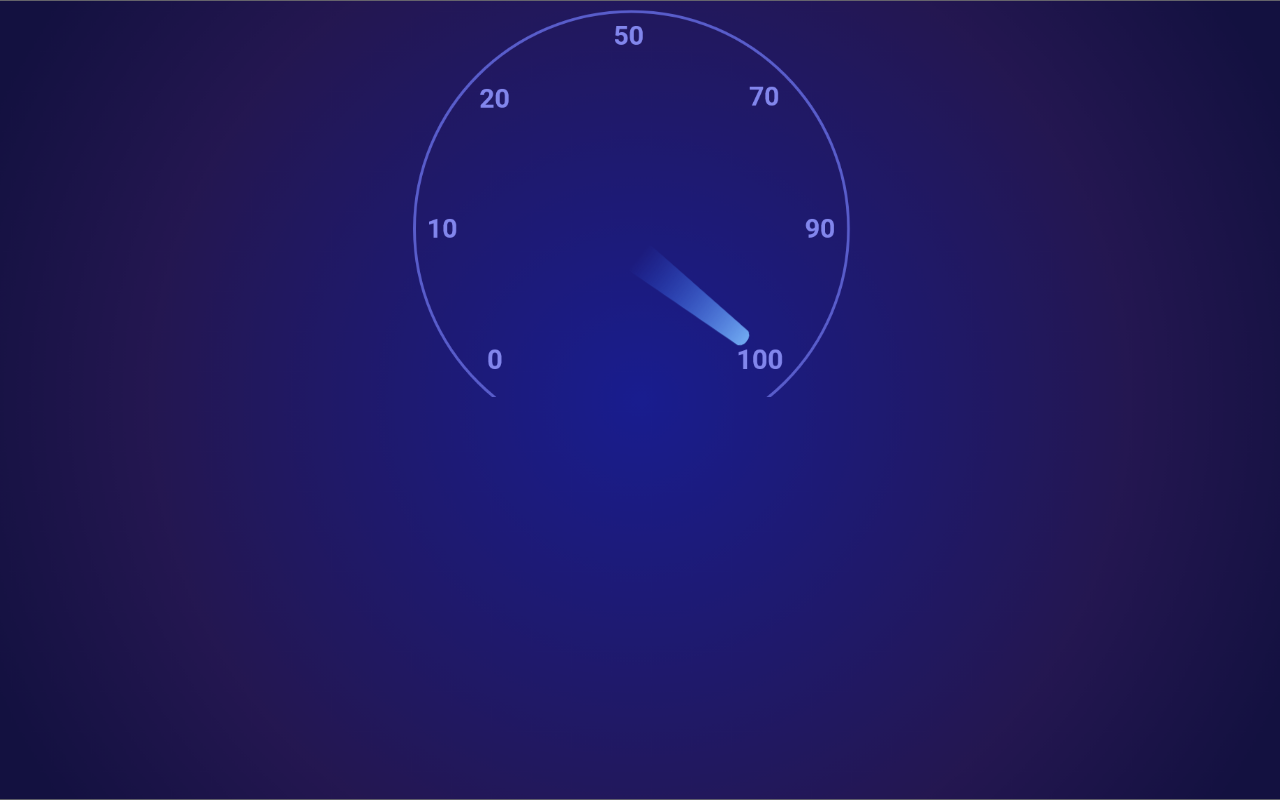
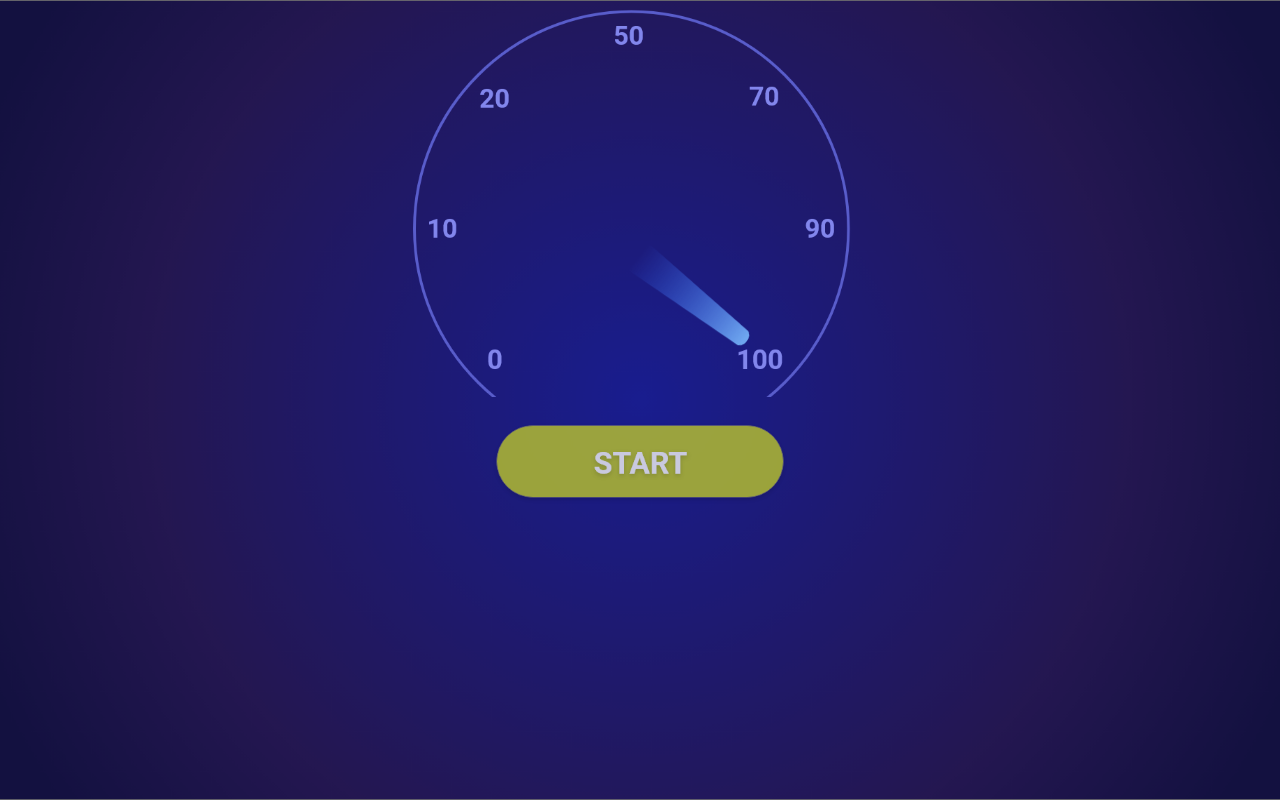
Before and after one commit to leokvncrz/speedtest-widget, a React (Create React App) app: page / in a window 1280 px wide. Built offline with nearby package versions, Linux system fonts and the light colour scheme; the HTML template or start-up script is replaced by a standard one.

Commit message:
StartButton Widget

```diff
--- a/src/Components/SpeedTestWidget.js
+++ b/src/Components/SpeedTestWidget.js
@@ -1,11 +1,13 @@
 import React from "react";
 import SpeedometerWidget from "./SpeedometerWidget";
+import StartButtonWidget from "./StartButtonWidget";
 
 
 class SpeedTestWidget extends React.Component {
   render() {
     return <div className="SpeedTestWidget">
         <SpeedometerWidget/>
+        <StartButtonWidget/>
     </div>;
   }
 }
--- /dev/null
+++ b/src/Components/StartButtonWidget.css
@@ -0,0 +1,12 @@
+.StartButton{
+    margin: 20px;
+}
+
+.StartButtonImage{
+    width: 300px;
+    opacity: 0.8;
+}
+
+.StartButtonImage:hover {
+    opacity: 1;
+}
--- /dev/null
+++ b/src/Components/StartButtonWidget.js
@@ -0,0 +1,13 @@
+import React from 'react';
+import startImg from '../Resources/Group8.png';
+import "./StartButtonWidget.css";
+
+class StartButtonWidget extends React.Component{
+    render(){
+        return <div className="StartButton">
+            <img className="StartButtonImage" src={startImg} alt="Start"/>
+        </div>
+    }
+}
+
+export default StartButtonWidget;
```
Also changed, not shown: src/Resources/Group8.png (renamed from src/Resources/Group 8.png).
